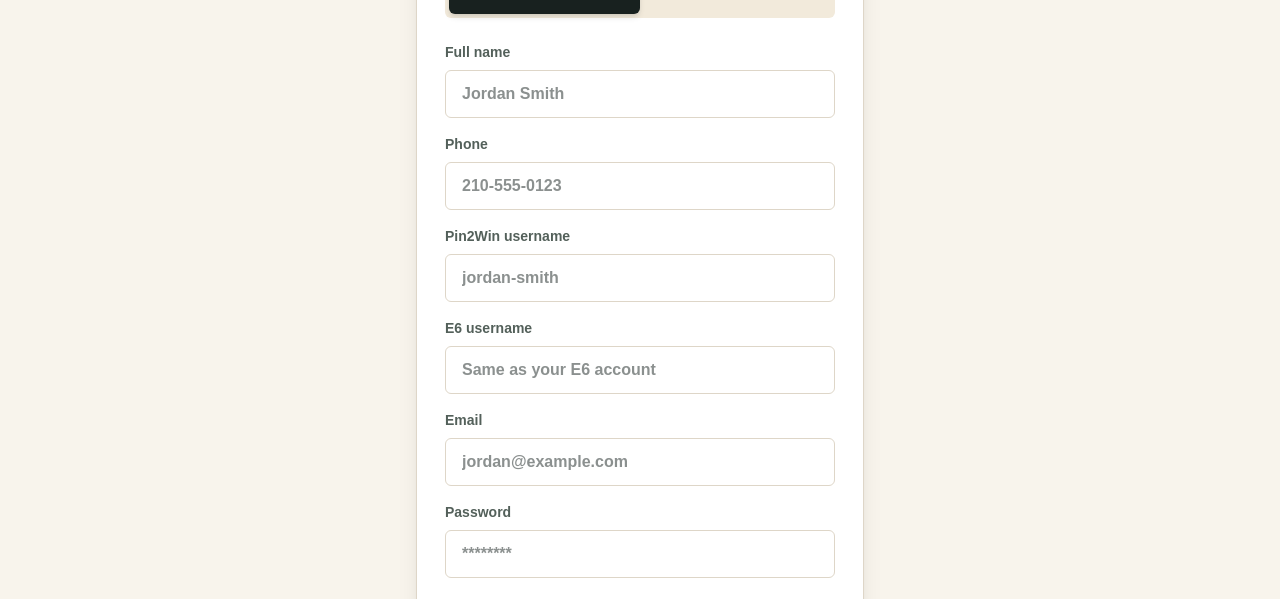
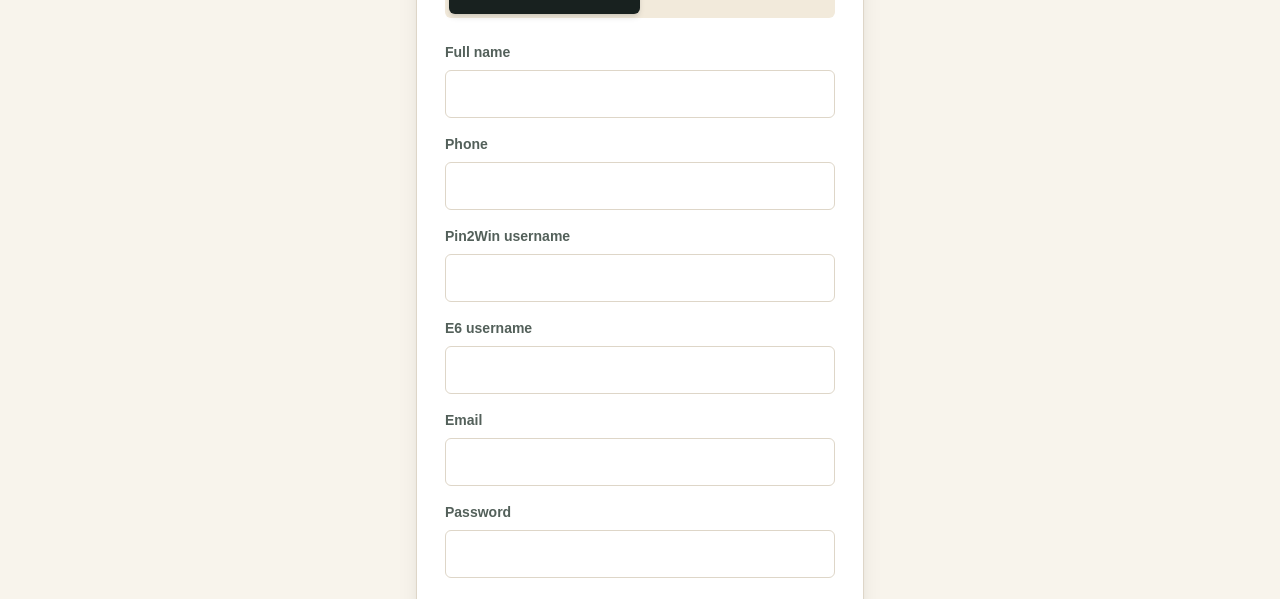
Before and after one commit to 8tw5kvtdxg-cmd/PinSeekersApp, a Next.js app: page /play/alamo-hole-in-one-challenge/account in a window 1280 px wide. Shown: the part 353-952 px from the top of the page. Built offline with nearby package versions, Linux system fonts and the light colour scheme; no server answers.

Commit message:
Remove account form placeholders

```diff
--- a/app/account/page.tsx
+++ b/app/account/page.tsx
@@ -287,7 +287,6 @@ export default function AccountPage() {
                     Full name
                     <input
                       className="h-12 rounded-md border border-[#ded6c8] px-4 text-base text-[#18211f] outline-none focus:border-[#2f6b3f]"
-                      placeholder="Jordan Smith"
                       value={fullName}
                       onChange={(event) => setFullName(event.target.value)}
                     />
@@ -297,7 +296,6 @@ export default function AccountPage() {
                     <input
                       className="h-12 rounded-md border border-[#ded6c8] px-4 text-base text-[#18211f] outline-none focus:border-[#2f6b3f]"
                       inputMode="tel"
-                      placeholder="210-555-0123"
                       value={phone}
                       onChange={(event) => setPhone(event.target.value)}
                     />
@@ -306,7 +304,6 @@ export default function AccountPage() {
                     Username
                     <input
                       className="h-12 rounded-md border border-[#ded6c8] px-4 text-base text-[#18211f] outline-none focus:border-[#2f6b3f]"
-                      placeholder="jordan-smith"
                       value={username}
                       onChange={(event) => setUsername(event.target.value)}
                     />
@@ -318,9 +315,6 @@ export default function AccountPage() {
                 {mode === "create" ? "Email" : "Email/Username"}
                 <input
                   className="h-12 rounded-md border border-[#ded6c8] px-4 text-base text-[#18211f] outline-none focus:border-[#2f6b3f]"
-                  placeholder={
-                    mode === "create" ? "jordan@example.com" : "jordan@example.com or jordan-smith"
-                  }
                   type={mode === "create" ? "email" : "text"}
                   value={emailOrLogin}
                   onChange={(event) => setEmailOrLogin(event.target.value)}
@@ -330,7 +324,6 @@ export default function AccountPage() {
                 Password
                 <input
                   className="h-12 rounded-md border border-[#ded6c8] px-4 text-base text-[#18211f] outline-none focus:border-[#2f6b3f]"
-                  placeholder="********"
                   type="password"
                   value={password}
                   onChange={(event) => setPassword(event.target.value)}
--- a/app/play/[challengeId]/account/qr-account-gate.tsx
+++ b/app/play/[challengeId]/account/qr-account-gate.tsx
@@ -153,7 +153,6 @@ export function QrAccountGate({
                 Full name
                 <input
                   className="h-12 rounded-md border border-[#ded6c8] px-4 text-base text-[#18211f] outline-none focus:border-[#2f6b3f]"
-                  placeholder="Jordan Smith"
                   value={fullName}
                   onChange={(event) => setFullName(event.target.value)}
                 />
@@ -163,7 +162,6 @@ export function QrAccountGate({
                 <input
                   className="h-12 rounded-md border border-[#ded6c8] px-4 text-base text-[#18211f] outline-none focus:border-[#2f6b3f]"
                   inputMode="tel"
-                  placeholder="210-555-0123"
                   value={phone}
                   onChange={(event) => setPhone(event.target.value)}
                 />
@@ -172,7 +170,6 @@ export function QrAccountGate({
                 Pin2Win username
                 <input
                   className="h-12 rounded-md border border-[#ded6c8] px-4 text-base text-[#18211f] outline-none focus:border-[#2f6b3f]"
-                  placeholder="jordan-smith"
                   value={username}
                   onChange={(event) => {
                     setUsername(event.target.value);
@@ -184,7 +181,6 @@ export function QrAccountGate({
                 E6 username
                 <input
                   className="h-12 rounded-md border border-[#ded6c8] px-4 text-base text-[#18211f] outline-none focus:border-[#2f6b3f]"
-                  placeholder="Same as your E6 account"
                   value={simulatorUsername}
                   onChange={(event) => setSimulatorUsername(event.target.value)}
                 />
@@ -196,11 +192,6 @@ export function QrAccountGate({
             {mode === "create" ? "Email" : "Email/Username"}
             <input
               className="h-12 rounded-md border border-[#ded6c8] px-4 text-base text-[#18211f] outline-none focus:border-[#2f6b3f]"
-              placeholder={
-                mode === "create"
-                  ? "jordan@example.com"
-                  : "jordan@example.com or jordan-smith"
-              }
               type={mode === "create" ? "email" : "text"}
               value={emailOrLogin}
               onChange={(event) => setEmailOrLogin(event.target.value)}
@@ -210,7 +201,6 @@ export function QrAccountGate({
             Password
             <input
               className="h-12 rounded-md border border-[#ded6c8] px-4 text-base text-[#18211f] outline-none focus:border-[#2f6b3f]"
-              placeholder="********"
               type="password"
               value={password}
               onChange={(event) => setPassword(event.target.value)}
```
